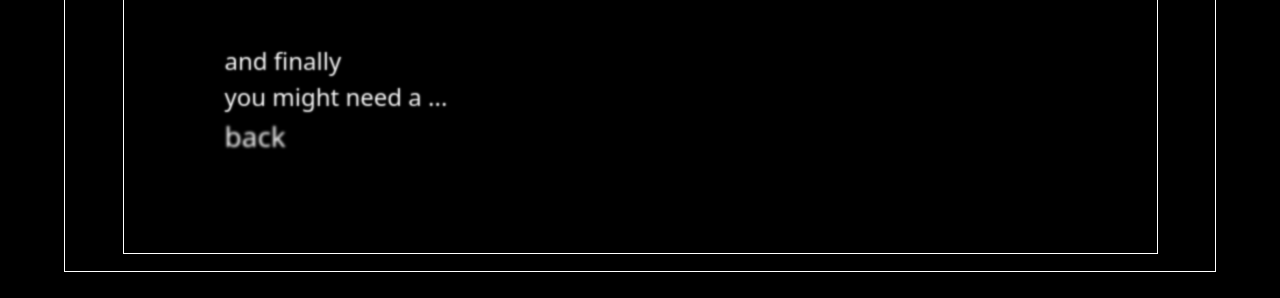
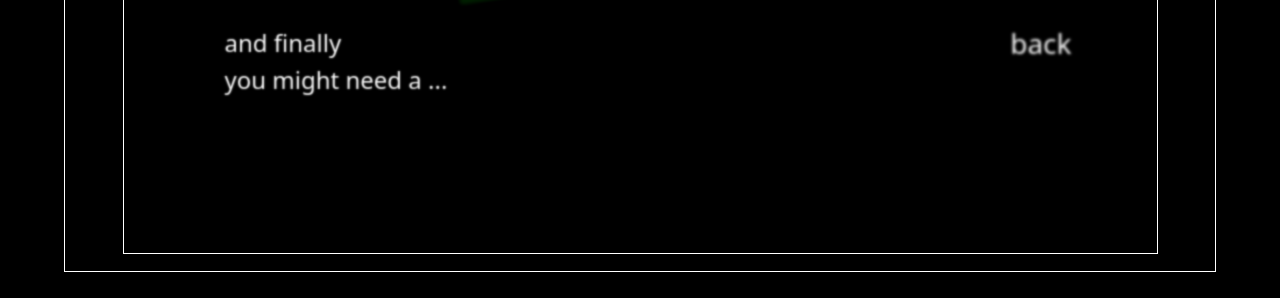
Before and after one commit to Agszyn/werycontent, a plain HTML site: page afewwords.html in a window 1280 px wide. Shown: the part 502-800 px from the top of the page. Drawn offline with nearby package versions, Linux system fonts and the light colour scheme.

Commit message:
safari fix

```diff
--- a/afewwords.html
+++ b/afewwords.html
@@ -15,7 +15,7 @@
       integrity="sha384-MrcW6ZMFYlzcLA8Nl+NtUVF0sA7MsXsP1UyJoMp4YLEuNSfAP+JcXn/tWtIaxVXM"
       crossorigin="anonymous"
     ></script>
-    <script src="script.js"></script>
+
     <title>Document</title>
   </head>
   <body>
@@ -49,28 +49,23 @@
       </div>
     </nav>
     <div class="bigbox">
-      <div class="smallbox position-relative">
-          <img src="wery content logo.jpg" class="opacity img-fluid position-absolute top-50 start-50 translate-middle" alt="WERYcontent">
-          <div class="footer">
-            <h3><a href="index.html" class="white-link"></a></h3>
-          </div>
+      <div class="smallbox smallbox-frontpage wery-content-background">
         <div class="p-lg-5 p-2 m-lg-5 m-2">
-            <h4 class="">To make a WERY content you need </h4>
+          <h4 class="">To make a WERY content you need</h4>
           <h4 class="p1-margin">a camera</h4>
           <h4 class="p1-margin">microphone</h4>
           <h4 class="p1-margin">often some lights</h4>
           <h4 class="p1-margin2">a computer with an editing software</h4>
           <h4>and finally</h4>
           <h4>you might need a ...</h4>
+        </div>
         <div class="footer">
+          <div class="footer-content">
             <h3><a class="white-link" href="index.html">back</a></h3>
           </div>
         </div>
       </div>
     </div>
-  </body>
-
-
-
+    <script src="script.js"></script>
   </body>
 </html>
--- a/styles.css
+++ b/styles.css
@@ -30,7 +30,7 @@ body {
   text-decoration: none !important;
 }
 .smallbox-frontpage {
-  padding-block: 5rem;
+  padding-block: 2rem;
   display: grid;
   grid-template-columns: repeat(2, 1fr);
   grid-template-rows: repeat(6, 16.6%);
@@ -70,6 +70,19 @@ body {
   grid-area: 3 / 1 / 5 / 3;
 }
 
+@supports (hanging-punctuation: first) and (font: -apple-system-body) and
+  (-webkit-appearance: none) {
+  .full-image {
+    height: 65%;
+    width: 65%;
+    grid-area: 2 / 1 / 5 / 3;
+  }
+
+  .wery {
+    width: 50% !important;
+  }
+}
+
 a:hover {
   color: rgb(72, 199, 44) !important;
   text-shadow: none;
@@ -102,6 +115,22 @@ img {
 }
 .navbar-brand {
   text-shadow: 0px 0px 0px white;
+}
+
+.wery-content-background:before {
+  z-index: -1000;
+  content: " ";
+  display: block;
+  position: absolute;
+  left: 0;
+  top: 0;
+  width: 100%;
+  height: 100%;
+  opacity: 0.2;
+  background-image: url("./wery_content_logo.jpg");
+  background-repeat: no-repeat;
+  background-size: 70%;
+  background-position: center;
 }
 
 @media (max-width: 530px) {
```
Lines whose indentation alone changed are shown as unchanged.
